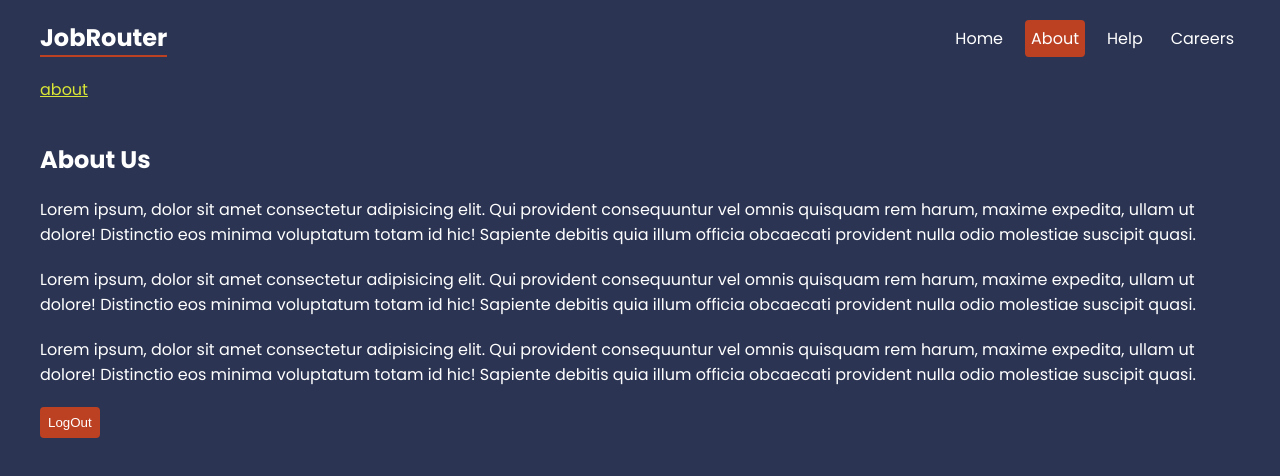
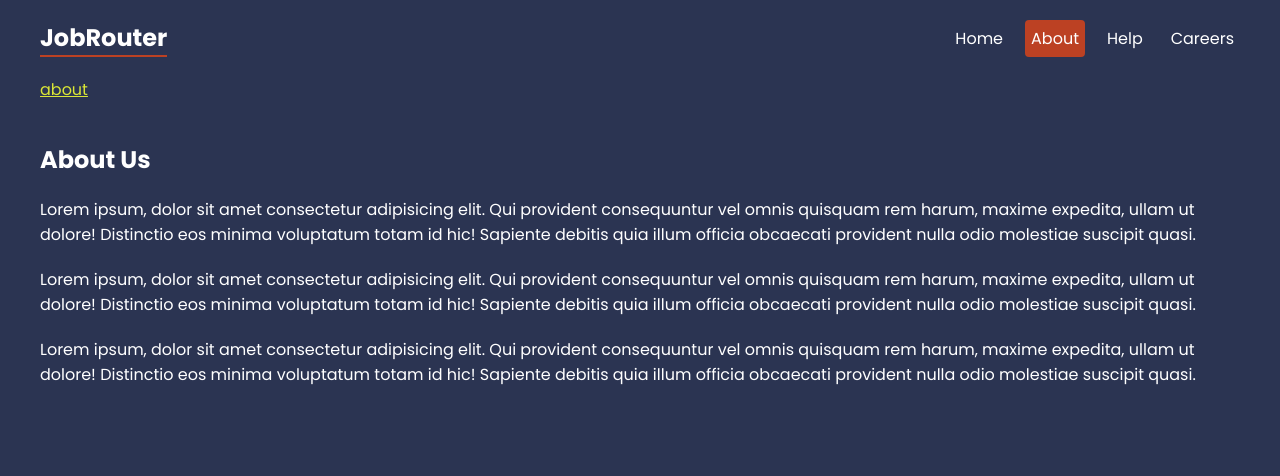
Before and after one commit to ansuma-noice/JobRouter, a React (Create React App) app: page /about in a window 1280 px wide. Shown: the top 476 px of the page. Built offline with nearby package versions, Linux system fonts and the light colour scheme.

Commit message:
Update about.js

```diff
--- a/src/pages/about.js
+++ b/src/pages/about.js
@@ -14,7 +14,7 @@ export default function About() {
         <p>Lorem ipsum, dolor sit amet consectetur adipisicing elit. Qui provident consequuntur vel omnis quisquam rem harum, maxime expedita, ullam ut dolore! Distinctio eos minima voluptatum totam id hic! Sapiente debitis quia illum officia obcaecati provident nulla odio molestiae suscipit quasi.</p>
         <p>Lorem ipsum, dolor sit amet consectetur adipisicing elit. Qui provident consequuntur vel omnis quisquam rem harum, maxime expedita, ullam ut dolore! Distinctio eos minima voluptatum totam id hic! Sapiente debitis quia illum officia obcaecati provident nulla odio molestiae suscipit quasi.</p>
 
-      <button onClick={()=>setU(null)}>LogOut</button>
+
 
       </div>
     )
```
